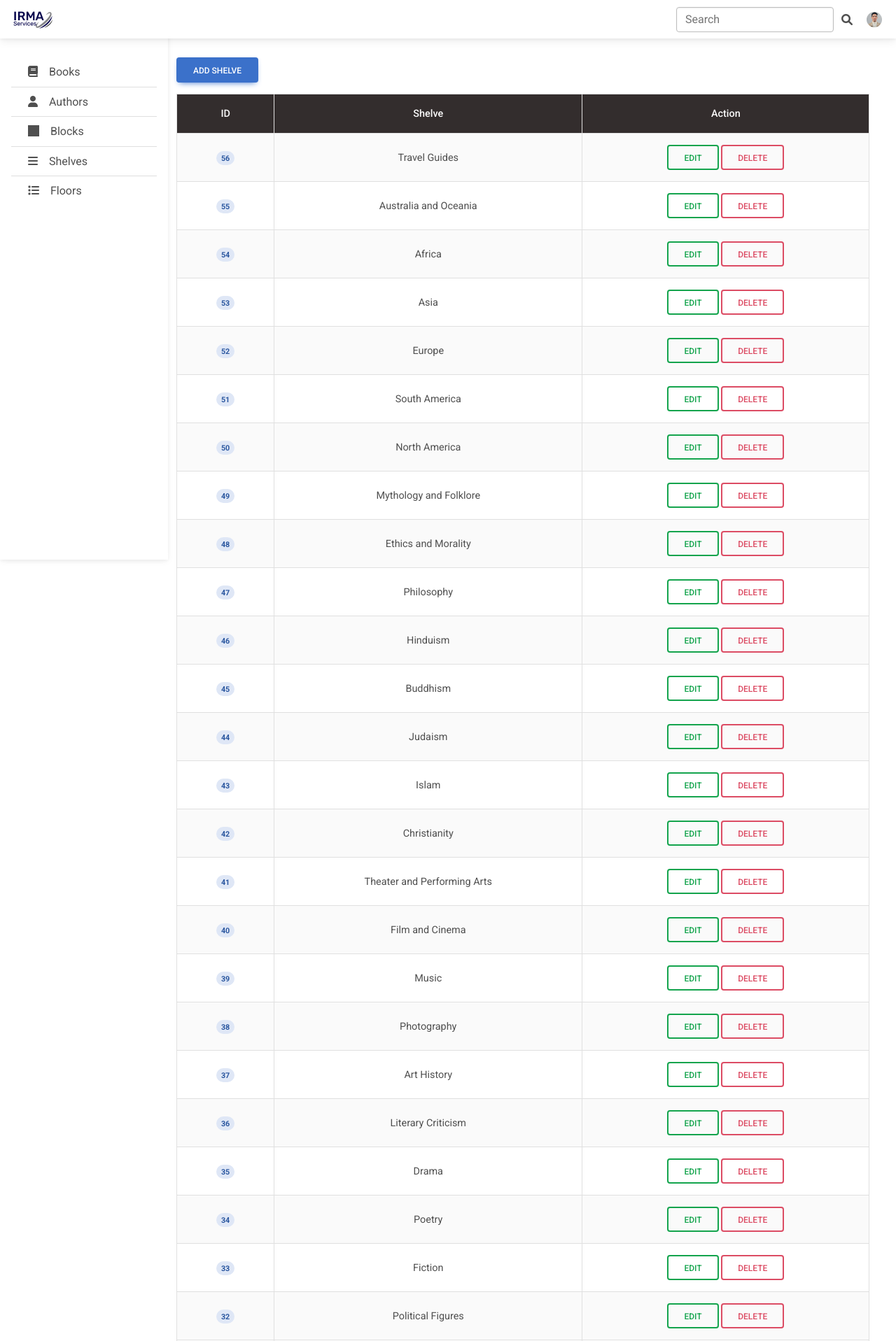
After one commit to UnesseAh/bibliotheque, a Laravel app: page /shelves in a window 1280 px wide. The commit adds this page. Shown: the top 1917 px of the page at 70% size. Run offline with Laravel 9, Linux system fonts and the light colour scheme; data comes from the database, SQL or seed files in the repository; some libraries are stand-ins or nearby versions.

Commit message:
finish crud shelves

```diff
--- a/app/Http/Controllers/ShelveController.php
+++ b/app/Http/Controllers/ShelveController.php
@@ -2,84 +2,101 @@
 
 namespace App\Http\Controllers;
 
+use App\Models\Block;
 use App\Models\Shelve;
 use Illuminate\Http\Request;
+use Illuminate\Support\Facades\Redirect;
+use Illuminate\Support\Facades\Validator;
+use Illuminate\Validation\ValidationException;
+use League\CommonMark\Extension\CommonMark\Node\Block\HtmlBlock;
 
 class ShelveController extends Controller
 {
-    /**
-     * Display a listing of the resource.
-     *
-     * @return \Illuminate\Http\Response
-     */
+
     public function index()
+    {
+        $shelves = Shelve::orderBy('id', 'DESC')->get();
+
+        return view('shelves.shelves', compact('shelves'));
+    }
+
+
+    public function create()
+    {
+        $blocks = Block::all();
+
+        return view('shelves.create-shelve', compact('blocks'));
+    }
+
+
+    public function store(Request $request)
+    {
+        $validator = Validator::make($request->all(),[
+            'block_id' => 'required',
+            'name' => 'required|max:255|regex:/^[^0-9]*$/'
+        ],[
+            'name.regex' => 'The :attribute field must not contain any numeric characters.'
+        ]);
+
+        if($validator->fails()){
+            return Redirect::back()
+                ->withErrors($validator)
+                ->withInput();
+        }
+        $validatedData = $validator->validated();
+
+        Shelve::create($validatedData);
+
+        $shelveName = $request->name;
+
+        return redirect()->route('shelves.index')->with('added', 'Shelve ' . $shelveName . ' added successfully!');
+
+
+    }
+
+
+    public function show(Shelve $shelve)
     {
         //
     }
 
-    /**
-     * Show the form for creating a new resource.
-     *
-     * @return \Illuminate\Http\Response
-     */
-    public function create()
+    public function edit($id)
     {
-        //
+        $blocks = Block::all();
+        $shelve = Shelve::find($id);
+
+        return view('shelves.edit-shelve', ['shelve' => $shelve], ['blocks' => $blocks]);
     }
 
-    /**
-     * Store a newly created resource in storage.
-     *
-     * @param  \Illuminate\Http\Request  $request
-     * @return \Illuminate\Http\Response
-     */
-    public function store(Request $request)
+    public function update(Request $request, $id)
     {
-        //
+        $validator = Validator::make($request->all(),[
+            'block_id' => 'required',
+            'name' => 'required|max:255|regex:/^[^0-9]*$/'
+        ],[
+            'name.regex' => 'The :attribute field must not contain any numeric characters.'
+        ]);
+
+        if($validator->fails()){
+            return Redirect::back()
+                ->withErrors($validator)
+                ->withInput();
+        }
+
+        $validatedData = $validator->validated();
+        $shelve = Shelve::find($id);
+        $shelve->update($validatedData);
+
+        return Redirect::route('shelves.index')->with('updated', 'Shelve updated successfully!');
+
     }
 
-    /**
-     * Display the specified resource.
-     *
-     * @param  \App\Models\Author  $author
-     * @return \Illuminate\Http\Response
-     */
-    public function show(Author $author)
+
+    public function destroy($id)
     {
-        //
-    }
-
-    /**
-     * Show the form for editing the specified resource.
-     *
-     * @param  \App\Models\Author  $author
-     * @return \Illuminate\Http\Response
-     */
-    public function edit(Author $author)
-    {
-        //
-    }
-
-    /**
-     * Update the specified resource in storage.
-     *
-     * @param  \Illuminate\Http\Request  $request
-     * @param  \App\Models\Author  $author
-     * @return \Illuminate\Http\Response
-     */
-    public function update(Request $request, Author $author)
-    {
-        //
-    }
-
-    /**
-     * Remove the specified resource from storage.
-     *
-     * @param  \App\Models\Author  $author
-     * @return \Illuminate\Http\Response
-     */
-    public function destroy(Author $author)
-    {
-        //
+        $shelve = Shelve::find($id);
+        $shelveName = $shelve->name;
+        $shelve->delete();
+        return Redirect::back()->with('deleted', 'Shelve ' . $shelveName . ' deleted successfully');
     }
 }
--- a/app/Models/Block.php
+++ b/app/Models/Block.php
@@ -10,4 +10,6 @@ class Block extends Model
     use HasFactory;
 
     protected $fillable = ['name'];
+
+
 }
--- a/app/Models/Shelve.php
+++ b/app/Models/Shelve.php
@@ -10,4 +10,6 @@ class Shelve extends Model
     use HasFactory;
 
     protected $fillable = ['block_id', 'name'];
+
+
 }
--- a/resources/views/blocks/edit-block.blade.php
+++ b/resources/views/blocks/edit-block.blade.php
@@ -7,7 +7,7 @@
 <div class="container w-25" style="margin-top: 6rem">
     <div class="card h-150 d-fex ">
         <div class="bg-image hover-overlay ripple" data-mdb-ripple-color="light">
-            <img src="{{ asset('images/block.jpg') }}" class="img-fluid"/>
+            <img src="{{ asset('image/block.jpg') }}" class="img-fluid"/>
         </div>
         <div class="card-body p-0 py-4">
         <form action="{{ route('update.block', $block)}}" method="POST">
--- a/resources/views/includes/sidebar.blade.php
+++ b/resources/views/includes/sidebar.blade.php
@@ -11,7 +11,7 @@
             <a href="{{ route('show.blocks') }}" class="list-group-item list-group-item-action py-2 ripple" aria-current="true">
                 <i class="fa-solid fa-square-full me-3"></i><span>Blocks</span>
             </a>
-            <a href="" class="list-group-item list-group-item-action py-2 ripple">
+            <a href="{{ route('shelves.index') }}" class="list-group-item list-group-item-action py-2 ripple">
                 <i class="fa-solid fa-bars me-3"></i><span>Shelves</span>
             </a>
             <a href="" class="list-group-item list-group-item-action py-2 ripple">
--- /dev/null
+++ b/resources/views/shelves/shelves.blade.php
@@ -0,0 +1,98 @@
+<!DOCTYPE html>
+<html lang="en-US">
+@include('includes.head')
+<body>
+<!--Main Navigation-->
+<header>
+    <!-- Navbar -->
+    @include('includes.navbar')
+    <!-- Navbar -->
+
+    <!-- Sidebar -->
+    @include('includes.sidebar')
+    <!-- Sidebar -->
+</header>
+<!--Main Navigation-->
+
+<div>
+
+</div>
+<!--Main layout-->
+<main style="margin-top: 58px; width: 98%" >
+
+    <div class="container pt-4" >
+        @if(session('added'))
+            <div class="d-flex align-items-center alert alert-success p-3 border border-success" style=" width: 35%">
+                <svg xmlns="http://www.w3.org/2000/svg" width="16" height="16" fill="currentColor" class="bi bi-check2-circle" viewBox="0 0 16 16">
+                    <path d="M2.5 8a5.5 5.5 0 0 1 8.25-4.764.5.5 0 0 0 .5-.866A6.5 6.5 0 1 0 14.5 8a.5.5 0 0 0-1 0 5.5 5.5 0 1 1-11 0z"/>
+                    <path d="M15.354 3.354a.5.5 0 0 0-.708-.708L8 9.293 5.354 6.646a.5.5 0 1 0-.708.708l3 3a.5.5 0 0 0 .708 0l7-7z"/>
+                </svg>
+                <span class="px-2">{{ session('added') }}</span>
+
+            </div>
+        @elseif(session('deleted'))
+            <div class="d-flex align-items-center alert alert-danger p-3 border border-danger" style="width: 35%">
+                <svg xmlns="http://www.w3.org/2000/svg" width="16" height="16" fill="red" class="bi bi-check2-circle" viewBox="0 0 16 16">
+                    <path d="M2.5 8a5.5 5.5 0 0 1 8.25-4.764.5.5 0 0 0 .5-.866A6.5 6.5 0 1 0 14.5 8a.5.5 0 0 0-1 0 5.5 5.5 0 1 1-11 0z"/>
+                    <path d="M15.354 3.354a.5.5 0 0 0-.708-.708L8 9.293 5.354 6.646a.5.5 0 1 0-.708.708l3 3a.5.5 0 0 0 .708 0l7-7z"/>
+                </svg>
+                <span class="px-2">{{ session('deleted') }}</span>
+            </div>
+        @elseif(session('updated'))
+            <div class="d-flex align-items-center alert alert-warning p-3 border border-warning" style="width: 35%">
+                <svg xmlns="http://www.w3.org/2000/svg" width="16" height="16" fill="orange" class="bi bi-check2-circle" viewBox="0 0 16 16">
+                    <path d="M2.5 8a5.5 5.5 0 0 1 8.25-4.764.5.5 0 0 0 .5-.866A6.5 6.5 0 1 0 14.5 8a.5.5 0 0 0-1 0 5.5 5.5 0 1 1-11 0z"/>
+                    <path d="M15.354 3.354a.5.5 0 0 0-.708-.708L8 9.293 5.354 6.646a.5.5 0 1 0-.708.708l3 3a.5.5 0 0 0 .708 0l7-7z"/>
+                </svg>
+                <span class="px-2">{{ session('updated') }}</span>
+            </div>
+        @endif
+        <!-- Button trigger modal -->
+        <a href="{{ route('shelves.create')}}"  class="btn btn-primary mb-3">
+            Add Shelve
+        </a>
+        <table class="table align-middle mb-0 bg-white table-striped table-bordered text-center ">
+            <thead class="bg-dark text-light">
+            <tr>
+                <th>ID</th>
+                <th>Shelve</th>
+                <th>Action</th>
+            </tr>
+            </thead>
+            <tbody>
+            @foreach($shelves as $shelve)
+                <tr>
+                    <td>
+                     <span class="badge badge-primary rounded-pill d-inline">
+                        {{ $shelve->id }}
+                    </span>
+                    </td>
+                    <td>
+                        {{ $shelve->name }}
+                    </td>
+                    <td>
+                        <form action="{{ route('shelves.destroy', $shelve) }}" method="POST" >
+                            @method('DELETE')
+                            @csrf
+                            <a href="{{ route('shelves.edit', $shelve->id)}}" class="btn btn-outline-success">
+                                Edit
+                            </a>
+                            <button type="submit" class="btn btn-outline-danger">Delete
+                            </button>
+                        </form>
+                    </td>
+                </tr>
+            @endforeach
+            </tbody>
+        </table>
+    </div>
+
+</main>
+
+<!--Main layout-->
+
+<!-- MDB -->
+<!-- MDB -->
+<script type="text/javascript" src="https://cdnjs.cloudflare.com/ajax/libs/mdb-ui-kit/6.2.0/mdb.min.js"></script>
+</body>
+</html>
--- a/routes/web.php
+++ b/routes/web.php
@@ -2,6 +2,7 @@
 
 use App\Http\Controllers\AuthorController;
 use App\Http\Controllers\BlockController;
+use App\Http\Controllers\ShelveController;
 use Illuminate\Support\Facades\Route;
 
 /*
@@ -30,3 +31,5 @@ Route::controller(BlockController::class)->group(function (){
 
 
 Route::resource('authors', AuthorController::class);
+
+Route::resource('shelves', ShelveController::class);
```
Also changed, not shown: resources/views/shelves/create-shelve.blade.php (added, +45 -0 lines), resources/views/shelves/edit-shelve.blade.php (added, +46 -0 lines), public/image/shelve-edit.jpg (added), public/image/shelve.jpg (added).
